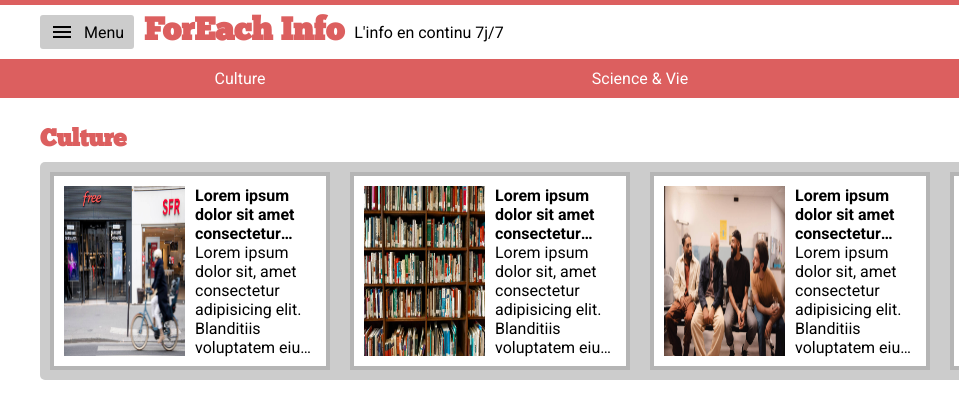
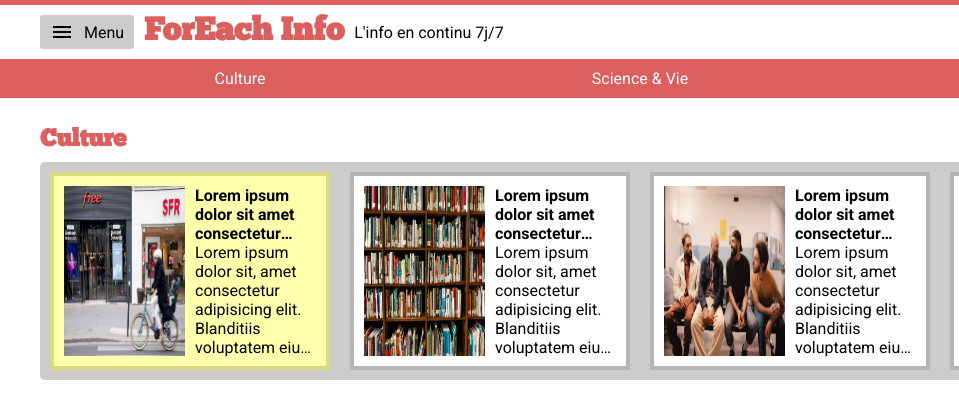
Before and after one commit to TimotheSymbolIt/ForEach_Info, a plain HTML site: page index.html in a window 1280 px wide. In both pictures the pointer is over the item 190 px from the left and 271 px from the top of the page. Shown: the top 397 px of the page, 0-959 px from the left. Drawn offline with Linux system fonts and the light colour scheme; files whose address does not match are found by name.

Commit message:
Ajout d'un fond de couleur jaune au survol d'un article & curseur sur les liens du footer

```diff
--- a/index.css
+++ b/index.css
@@ -188,6 +188,12 @@ section {
   border: solid 4px rgb(181, 181, 181);
 }
 
+.article:hover {
+  background-color: rgb(255, 255, 172);
+  border: solid 4px rgb(218, 218, 127);
+  cursor: pointer;
+}
+
 .image_container {
   width: 50%;
   height: 170px;
@@ -257,6 +263,7 @@ footer ul {
 
 footer ul li {
   margin: 10px;
+  cursor: pointer;
 }
 
 /* Media queries du footer */
```
